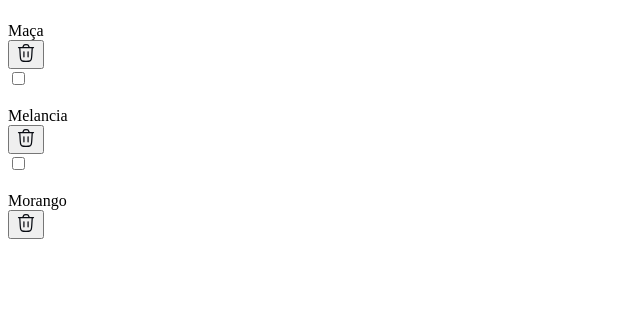
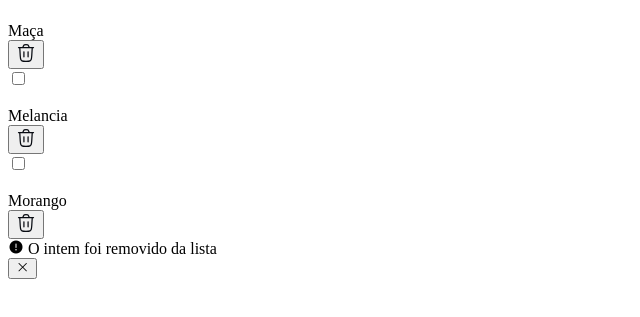
Before and after one commit to teteu2024/Quicklist_21ATI, a plain HTML site: page index.html in a window 1280 px wide. Shown: the part 171-488 px from the top of the page, without its empty margins (0-640 px from the left). Drawn offline with nearby package versions, Linux system fonts and the light colour scheme.

Commit message:
adição da div.warning e fim da primeira versão do HTML

```diff
--- a/index.html
+++ b/index.html
@@ -73,6 +73,17 @@
                 </button>
             </div>
         </section>
+
+        <div class="warning">
+            <div>
+                <i class="ph ph-warning-circle ph-fill"></i>
+                <span>O intem foi removido da lista</span>
+            </div>
+
+            <button>
+                <i class="ph ph-x"></i>
+            </button>
+        </div>
     </main>
 </body>
 </html>
```
